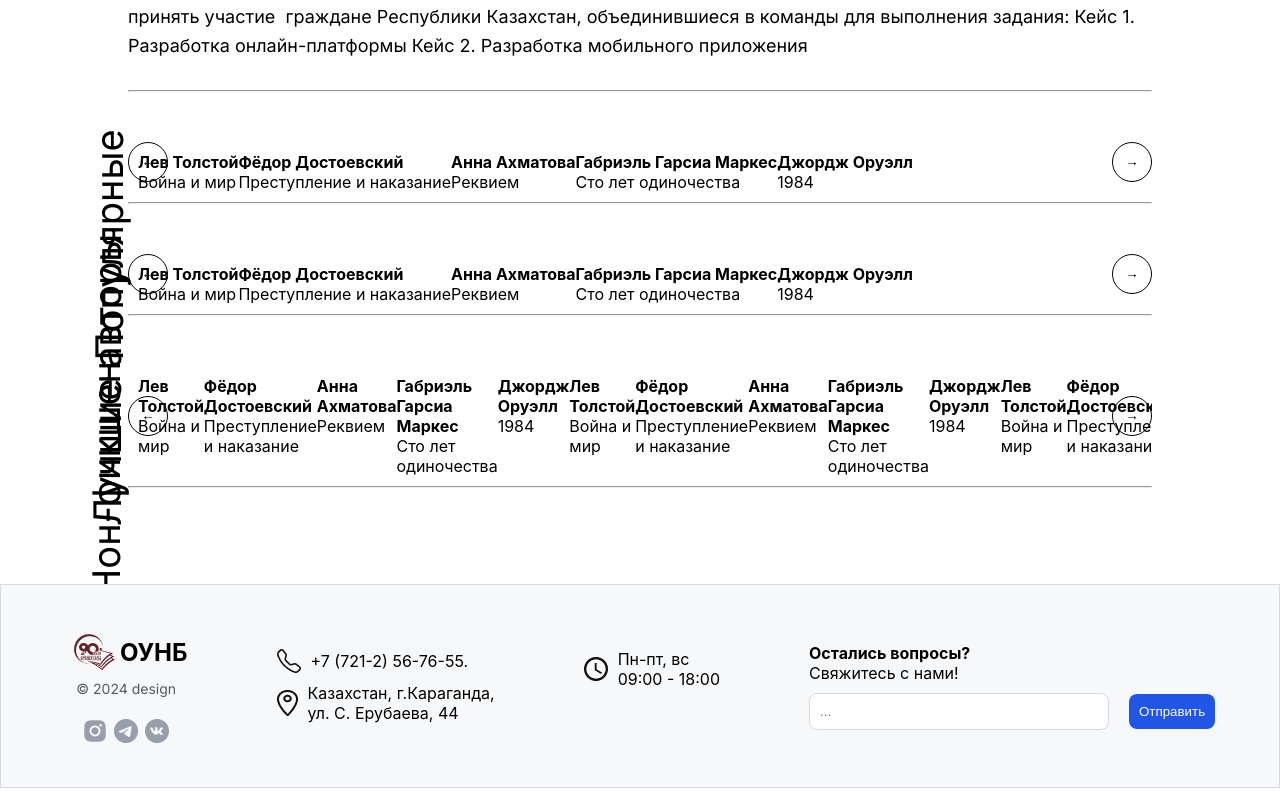
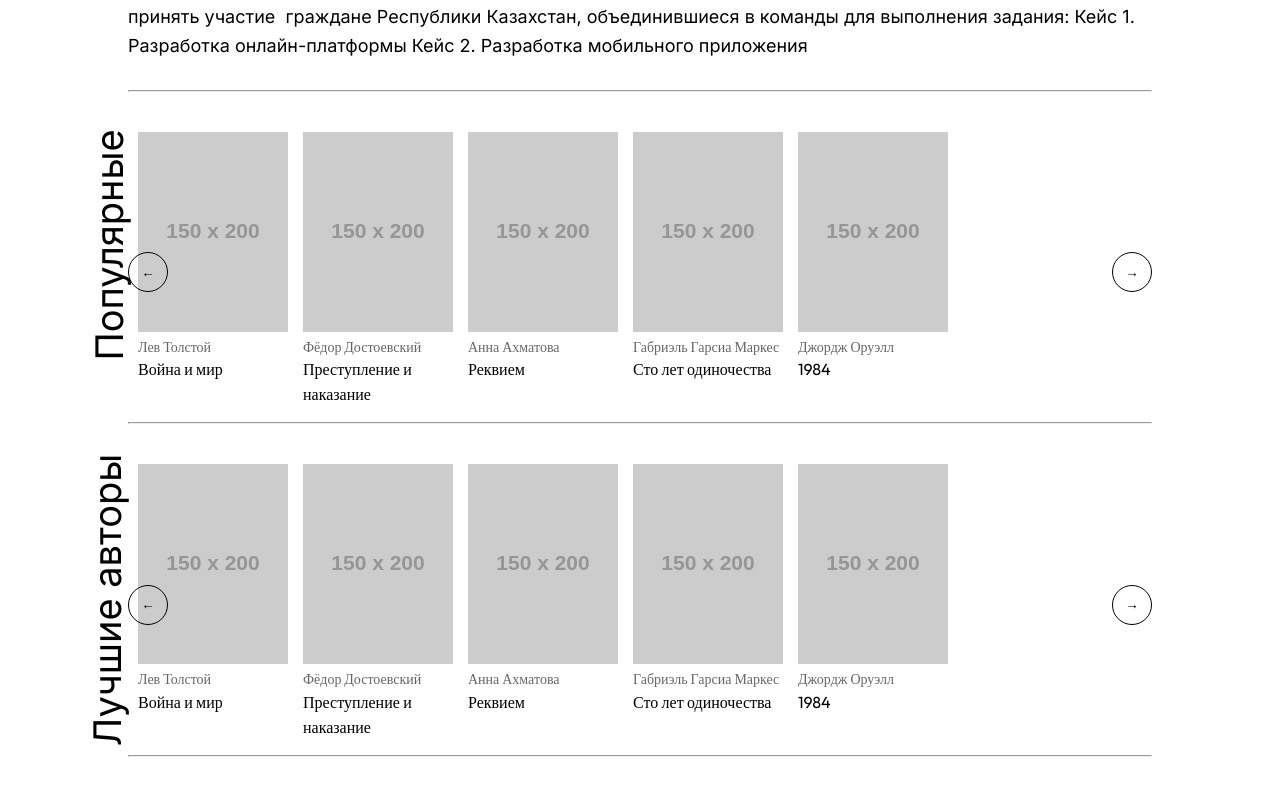
Before and after one commit to WildMaks456/library-hack, a React (Create React App) app in the folder client/: page / in a window 1280 px wide. Shown: the part 685-1480 px from the top of the page. Built offline with nearby package versions, Linux system fonts and the light colour scheme.

Commit message:
исправил

```diff
--- a/client/src/components/Content.jsx
+++ b/client/src/components/Content.jsx
@@ -6,27 +6,27 @@ export default function Content() {
         {
             author: "Лев Толстой",
             title: "Война и мир",
-            imgUrl: "https://via.placeholder.com/150x200/D9D9D9"
+            imageUrl: "https://via.placeholder.com/150x200/D9D9D9"
         },
         {
             author: "Фёдор Достоевский",
             title: "Преступление и наказание",
-            imgUrl: "https://via.placeholder.com/150x200/D9D9D9"
+            imageUrl: "https://via.placeholder.com/150x200/D9D9D9"
         },
         {
             author: "Анна Ахматова",
             title: "Реквием",
-            imgUrl: "https://via.placeholder.com/150x200/D9D9D9"
+            imageUrl: "https://via.placeholder.com/150x200/D9D9D9"
         },
         {
             author: "Габриэль Гарсиа Маркес",
             title: "Сто лет одиночества",
-            imgUrl: "https://via.placeholder.com/150x200/D9D9D9"
+            imageUrl: "https://via.placeholder.com/150x200/D9D9D9"
         },
         {
             author: "Джордж Оруэлл",
             title: "1984",
-            imgUrl: "https://via.placeholder.com/150x200/D9D9D9"
+            imageUrl: "https://via.placeholder.com/150x200/D9D9D9"
         }
     ])
 
@@ -34,154 +34,154 @@ export default function Content() {
         {
             author: "Лев Толстой",
             title: "Война и мир",
-            imgUrl: "https://via.placeholder.com/150x200/D9D9D9"
+            imageUrl: "https://via.placeholder.com/150x200/D9D9D9"
         },
         {
             author: "Фёдор Достоевский",
             title: "Преступление и наказание",
-            imgUrl: "https://via.placeholder.com/150x200/D9D9D9"
+            imageUrl: "https://via.placeholder.com/150x200/D9D9D9"
         },
         {
             author: "Анна Ахматова",
             title: "Реквием",
-            imgUrl: "https://via.placeholder.com/150x200/D9D9D9"
+            imageUrl: "https://via.placeholder.com/150x200/D9D9D9"
         },
         {
             author: "Габриэль Гарсиа Маркес",
             title: "Сто лет одиночества",
-            imgUrl: "https://via.placeholder.com/150x200/D9D9D9"
+            imageUrl: "https://via.placeholder.com/150x200/D9D9D9"
         },
         {
             author: "Джордж Оруэлл",
             title: "1984",
-            imgUrl: "https://via.placeholder.com/150x200/D9D9D9"
+            imageUrl: "https://via.placeholder.com/150x200/D9D9D9"
         }
     ])
     const [nonFiction, setNonFiction] = useState([
         {
             author: "Лев Толстой",
             title: "Война и мир",
-            imgUrl: "https://via.placeholder.com/150x200/D9D9D9"
+            imageUrl: "https://via.placeholder.com/150x200/D9D9D9"
         },
         {
             author: "Фёдор Достоевский",
             title: "Преступление и наказание",
-            imgUrl: "https://via.placeholder.com/150x200/D9D9D9"
+            imageUrl: "https://via.placeholder.com/150x200/D9D9D9"
         },
         {
             author: "Анна Ахматова",
             title: "Реквием",
-            imgUrl: "https://via.placeholder.com/150x200/D9D9D9"
+            imageUrl: "https://via.placeholder.com/150x200/D9D9D9"
         },
         {
             author: "Габриэль Гарсиа Маркес",
             title: "Сто лет одиночества",
-            imgUrl: "https://via.placeholder.com/150x200/D9D9D9"
+            imageUrl: "https://via.placeholder.com/150x200/D9D9D9"
         },
         {
             author: "Джордж Оруэлл",
             title: "1984",
-            imgUrl: "https://via.placeholder.com/150x200/D9D9D9"
+            imageUrl: "https://via.placeholder.com/150x200/D9D9D9"
         },
         {
             author: "Лев Толстой",
             title: "Война и мир",
-            imgUrl: "https://via.placeholder.com/150x200/D9D9D9"
+            imageUrl: "https://via.placeholder.com/150x200/D9D9D9"
         },
         {
             author: "Фёдор Достоевский",
             title: "Преступление и наказание",
-            imgUrl: "https://via.placeholder.com/150x200/D9D9D9"
+            imageUrl: "https://via.placeholder.com/150x200/D9D9D9"
         },
         {
             author: "Анна Ахматова",
             title: "Реквием",
-            imgUrl: "https://via.placeholder.com/150x200/D9D9D9"
+            imageUrl: "https://via.placeholder.com/150x200/D9D9D9"
         },
         {
             author: "Габриэль Гарсиа Маркес",
             title: "Сто лет одиночества",
-            imgUrl: "https://via.placeholder.com/150x200/D9D9D9"
+            imageUrl: "https://via.placeholder.com/150x200/D9D9D9"
         },
         {
             author: "Джордж Оруэлл",
             title: "1984",
-            imgUrl: "https://via.placeholder.com/150x200/D9D9D9"
+            imageUrl: "https://via.placeholder.com/150x200/D9D9D9"
         },
         {
             author: "Лев Толстой",
             title: "Война и мир",
-            imgUrl: "https://via.placeholder.com/150x200/D9D9D9"
+            imageUrl: "https://via.placeholder.com/150x200/D9D9D9"
         },
         {
             author: "Фёдор Достоевский",
             title: "Преступление и наказание",
-            imgUrl: "https://via.placeholder.com/150x200/D9D9D9"
+            imageUrl: "https://via.placeholder.com/150x200/D9D9D9"
         },
         {
             author: "Анна Ахматова",
             title: "Реквием",
-            imgUrl: "https://via.placeholder.com/150x200/D9D9D9"
+            imageUrl: "https://via.placeholder.com/150x200/D9D9D9"
         },
         {
             author: "Габриэль Гарсиа Маркес",
             title: "Сто лет одиночества",
-            imgUrl: "https://via.placeholder.com/150x200/D9D9D9"
+            imageUrl: "https://via.placeholder.com/150x200/D9D9D9"
         },
         {
             author: "Джордж Оруэлл",
             title: "1984",
-            imgUrl: "https://via.placeholder.com/150x200/D9D9D9"
+            imageUrl: "https://via.placeholder.com/150x200/D9D9D9"
         },
         {
             author: "Лев Толстой",
             title: "Война и мир",
-            imgUrl: "https://via.placeholder.com/150x200/D9D9D9"
+            imageUrl: "https://via.placeholder.com/150x200/D9D9D9"
         },
         {
             author: "Фёдор Достоевский",
             title: "Преступление и наказание",
-            imgUrl: "https://via.placeholder.com/150x200/D9D9D9"
+            imageUrl: "https://via.placeholder.com/150x200/D9D9D9"
         },
         {
             author: "Анна Ахматова",
             title: "Реквием",
-            imgUrl: "https://via.placeholder.com/150x200/D9D9D9"
+            imageUrl: "https://via.placeholder.com/150x200/D9D9D9"
         },
         {
             author: "Габриэль Гарсиа Маркес",
             title: "Сто лет одиночества",
-            imgUrl: "https://via.placeholder.com/150x200/D9D9D9"
+            imageUrl: "https://via.placeholder.com/150x200/D9D9D9"
         },
         {
             author: "Джордж Оруэлл",
             title: "1984",
-            imgUrl: "https://via.placeholder.com/150x200/D9D9D9"
+            imageUrl: "https://via.placeholder.com/150x200/D9D9D9"
         },
         {
             author: "Лев Толстой",
             title: "Война и мир",
-            imgUrl: "https://via.placeholder.com/150x200/D9D9D9"
+            imageUrl: "https://via.placeholder.com/150x200/D9D9D9"
         },
         {
             author: "Фёдор Достоевский",
             title: "Преступление и наказание",
-            imgUrl: "https://via.placeholder.com/150x200/D9D9D9"
+            imageUrl: "https://via.placeholder.com/150x200/D9D9D9"
         },
         {
             author: "Анна Ахматова",
             title: "Реквием",
-            imgUrl: "https://via.placeholder.com/150x200/D9D9D9"
+            imageUrl: "https://via.placeholder.com/150x200/D9D9D9"
         },
         {
             author: "Габриэль Гарсиа Маркес",
             title: "Сто лет одиночества",
-            imgUrl: "https://via.placeholder.com/150x200/D9D9D9"
+            imageUrl: "https://via.placeholder.com/150x200/D9D9D9"
         },
         {
             author: "Джордж Оруэлл",
             title: "1984",
-            imgUrl: "https://via.placeholder.com/150x200/D9D9D9"
+            imageUrl: "https://via.placeholder.com/150x200/D9D9D9"
         },
     ])
 
@@ -244,7 +244,7 @@ export default function Content() {
                         <button className="arrow arrow-left" onClick={() => { scrollLeft('.popular-cards') }}>←</button>
                         <div className="popular-cards">
                             {books.map((book, index) => (
-                                <BookItem book={book} key={index} />
+                                <BookItem book={book} key={index} className={"popular-card"} />
                             ))}
                         </div>
                         <button className="arrow arrow-right" onClick={() => { scrollRight('.popular-cards') }}>→</button>
@@ -256,7 +256,7 @@ export default function Content() {
                         <button className="arrow arrow-left" onClick={() => { scrollLeft('.authors-cards') }}>←</button>
                         <div className="authors-cards">
                             {topAuthors.map((book, index) => (
-                                <BookItem book={book} key={index} />
+                                <BookItem book={book} key={index} className={"popular-card"} />
                             ))}
                         </div>
                         <button className="arrow arrow-right" onClick={() => { scrollRight('.authors-cards') }}>→</button>
@@ -268,7 +268,7 @@ export default function Content() {
                         <button className="arrow arrow-left" onClick={() => { scrollLeft('.fiction-cards') }}>←</button>
                         <div className="fiction-cards">
                             {nonFiction.map((book, index) => (
-                                <BookItem book={book} key={index} />
+                                <BookItem book={book} key={index} className={"popular-card"} />
                             ))}
                         </div>
                         <button className="arrow arrow-right" onClick={() => { scrollRight('.fiction-cards') }}>→</button>
--- a/client/src/index.css
+++ b/client/src/index.css
@@ -234,7 +234,6 @@ code {
   flex: 0 0 auto;
   scroll-snap-align: start;
   margin-right: 15px;
-  /* Optional: add space between cards */
   width: 150px;
 }
 
```
Also changed, not shown: 1 other file (tests, documents, lock files or other folders).
